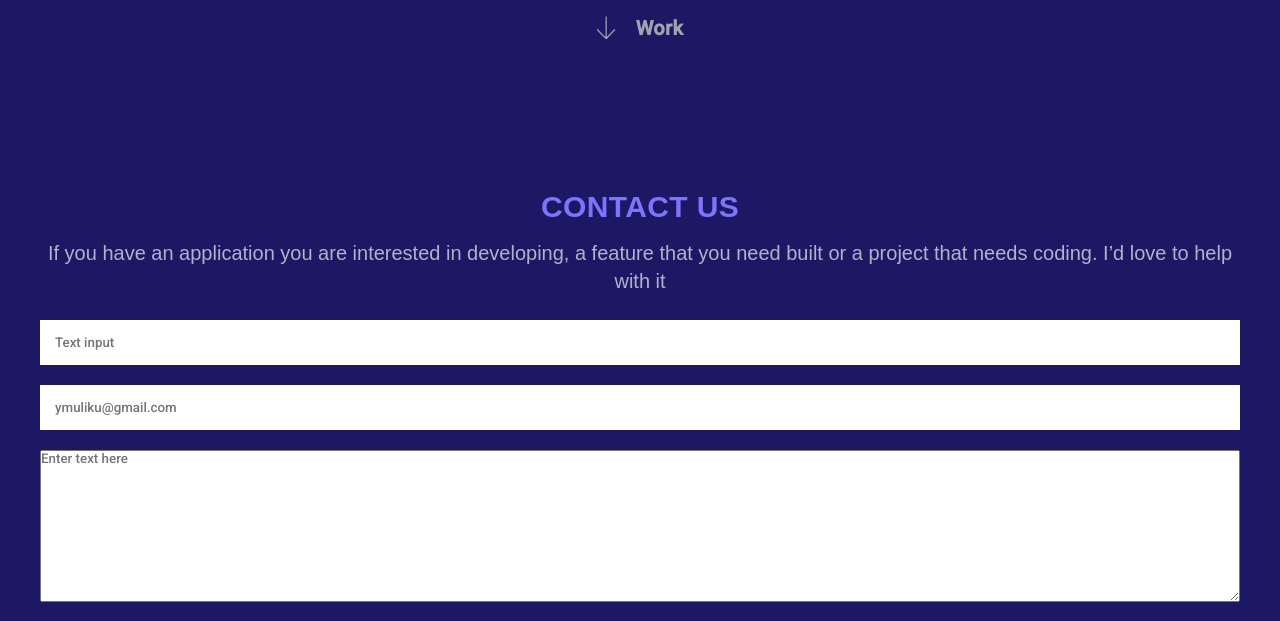
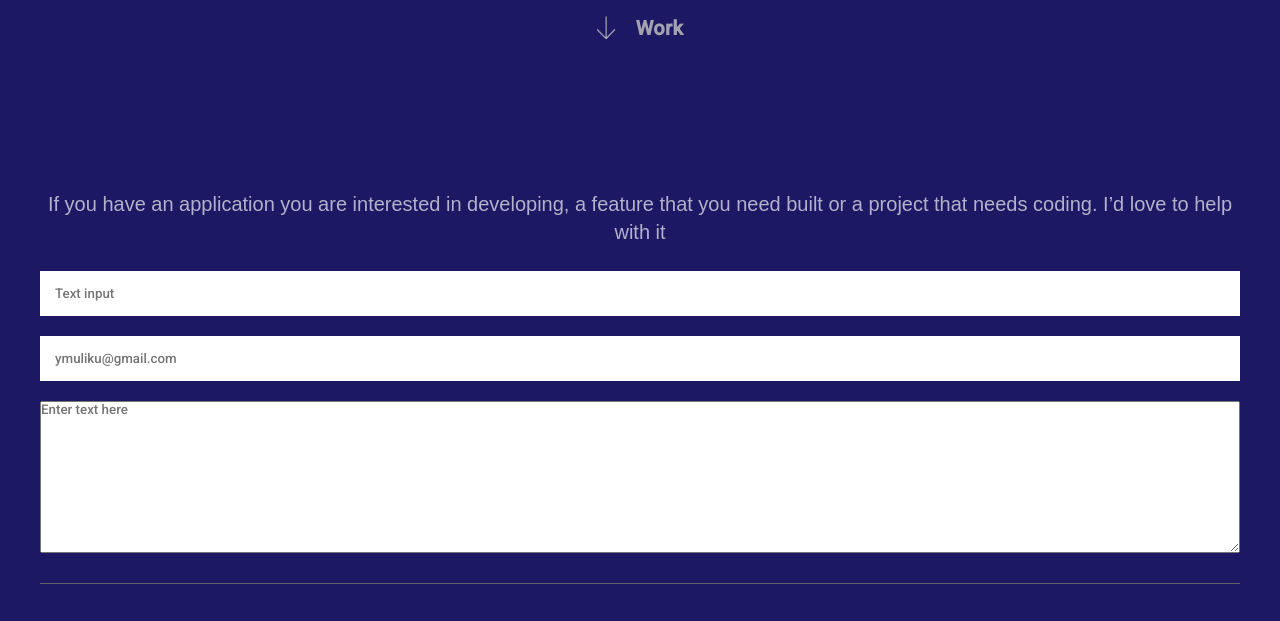
Before and after one commit to YannickZahinda/My-first-Portfolio, a plain HTML site: page index.html in a window 1280 px wide. Shown: the part 3449-4070 px from the top of the page. Drawn offline with Linux system fonts and the light colour scheme.

Commit message:
Removed Contact us heading

```diff
--- a/index.html
+++ b/index.html
@@ -250,7 +250,6 @@
       </section>
       <section class="section-three">
         <div>
-          <h1 class="contact-us-h1">CONTACT US</h1>
           <p class="my-skills">
             If you have an application you are interested in developing, a
             feature that you need built or a project that needs coding. I’d love
```
